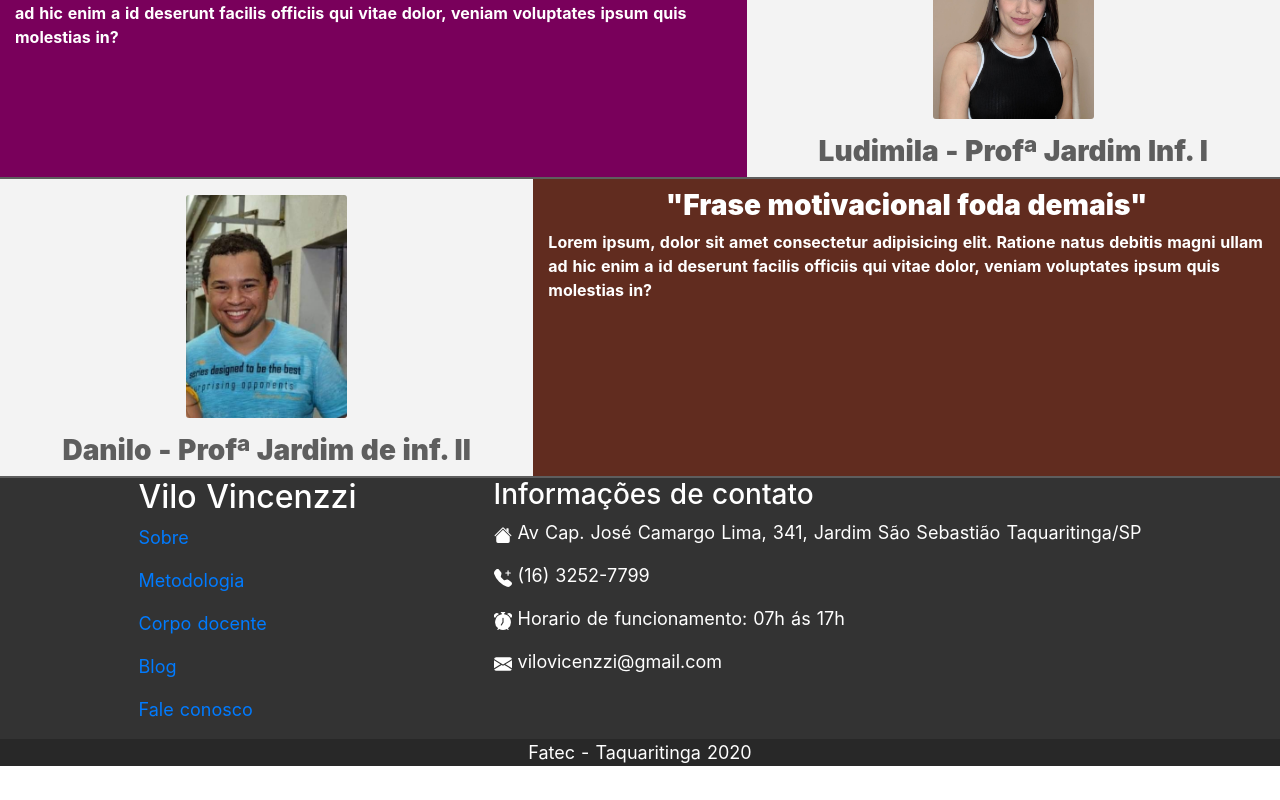
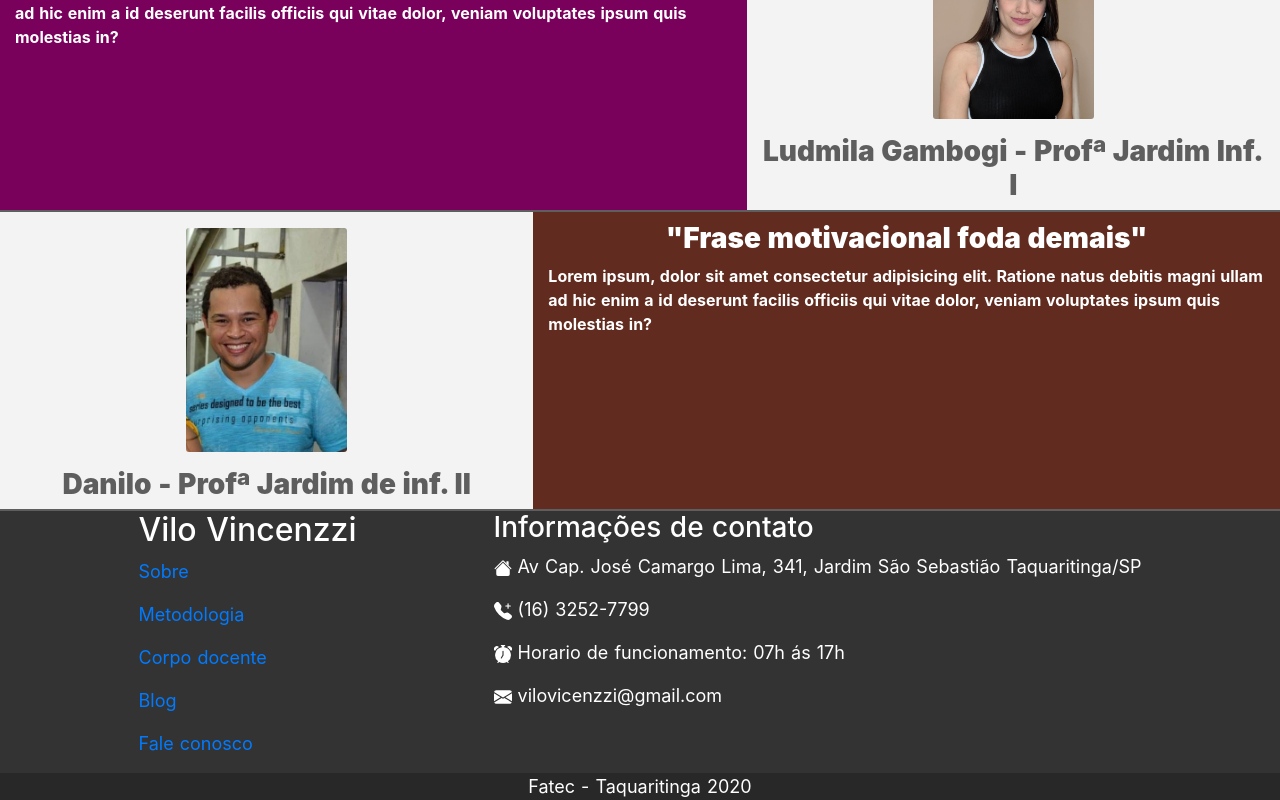
Before and after one commit to BrSouza98/webpage-vilo-vincenzzi, a Nuxt app: page /nossaequipe in a window 1280 px wide. Shown: the part 2656-3456 px from the top of the page. Before the commit the page ends 3422 px from the top, so only its background shows below. Built offline with nearby package versions, Linux system fonts and the light colour scheme.

Commit message:
Correção nome

```diff
--- a/pages/nossaequipe.vue
+++ b/pages/nossaequipe.vue
@@ -187,7 +187,7 @@
                 alt=""
               />
               <h3 class="mt-3 w-100 d-flex justify-content-center">
-                Ludimila - Profª Jardim Inf. I
+                Ludmila Gambogi - Profª Jardim Inf. I
               </h3>
             </div>
           </b-col>
```
